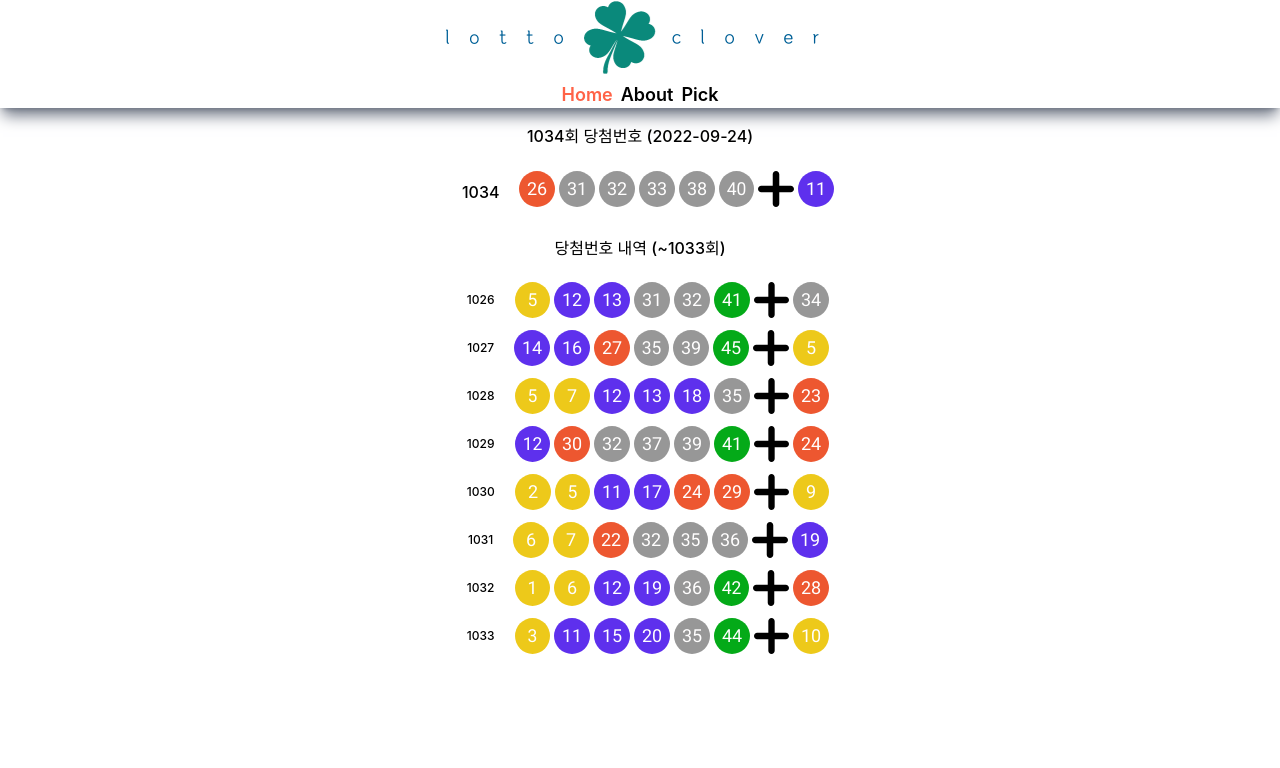
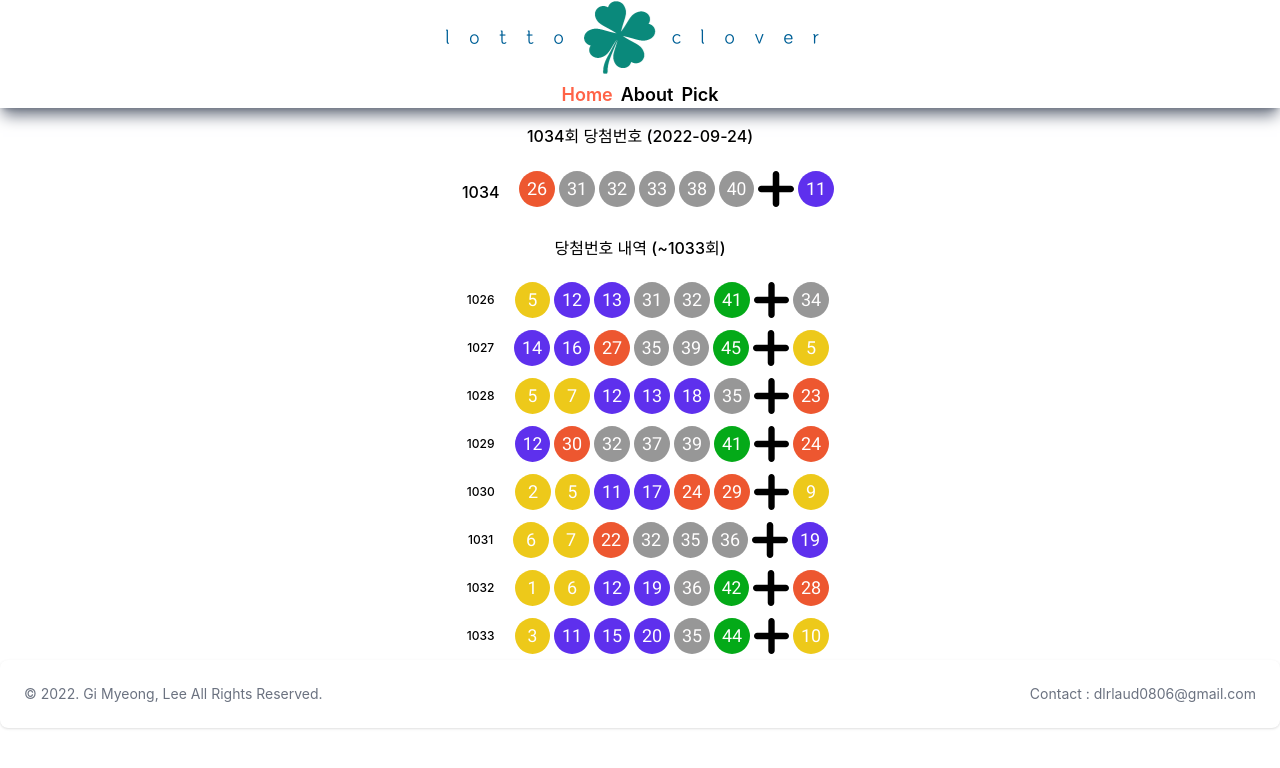
Before and after one commit to dlrlaud0806/NextJS-study, a Next.js app: page / in a window 1280 px wide. Shown: the top 768 px of the page. Built offline with nearby package versions, Linux system fonts and the light colour scheme.

Commit message:
add footer

```diff
--- /dev/null
+++ b/src/components/Footer.js
@@ -0,0 +1,12 @@
+export default function Footer() {
+  return (
+    <footer className="p-4 bg-white rounded-lg shadow md:flex md:items-center md:justify-between md:p-6 dark:bg-gray-800">
+      <span className="text-sm text-gray-500 sm:text-center dark:text-gray-400">
+        © 2022. Gi Myeong, Lee All Rights Reserved.
+      </span>
+      <ul className="flex flex-wrap items-center mt-3 text-sm text-gray-500 dark:text-gray-400 sm:mt-0">
+        <li>Contact : dlrlaud0806@gmail.com</li>
+      </ul>
+    </footer>
+  );
+}
--- a/src/components/Layout.js
+++ b/src/components/Layout.js
@@ -1,3 +1,4 @@
+import Footer from "./Footer";
 import NavBar from "./NavBar";
 
 export default function Layout({ children }) {
@@ -5,6 +6,7 @@ export default function Layout({ children }) {
     <>
       <NavBar />
       <div>{children}</div>
+      <Footer />
     </>
   );
 }
```
Lines whose indentation alone changed are shown as unchanged.
